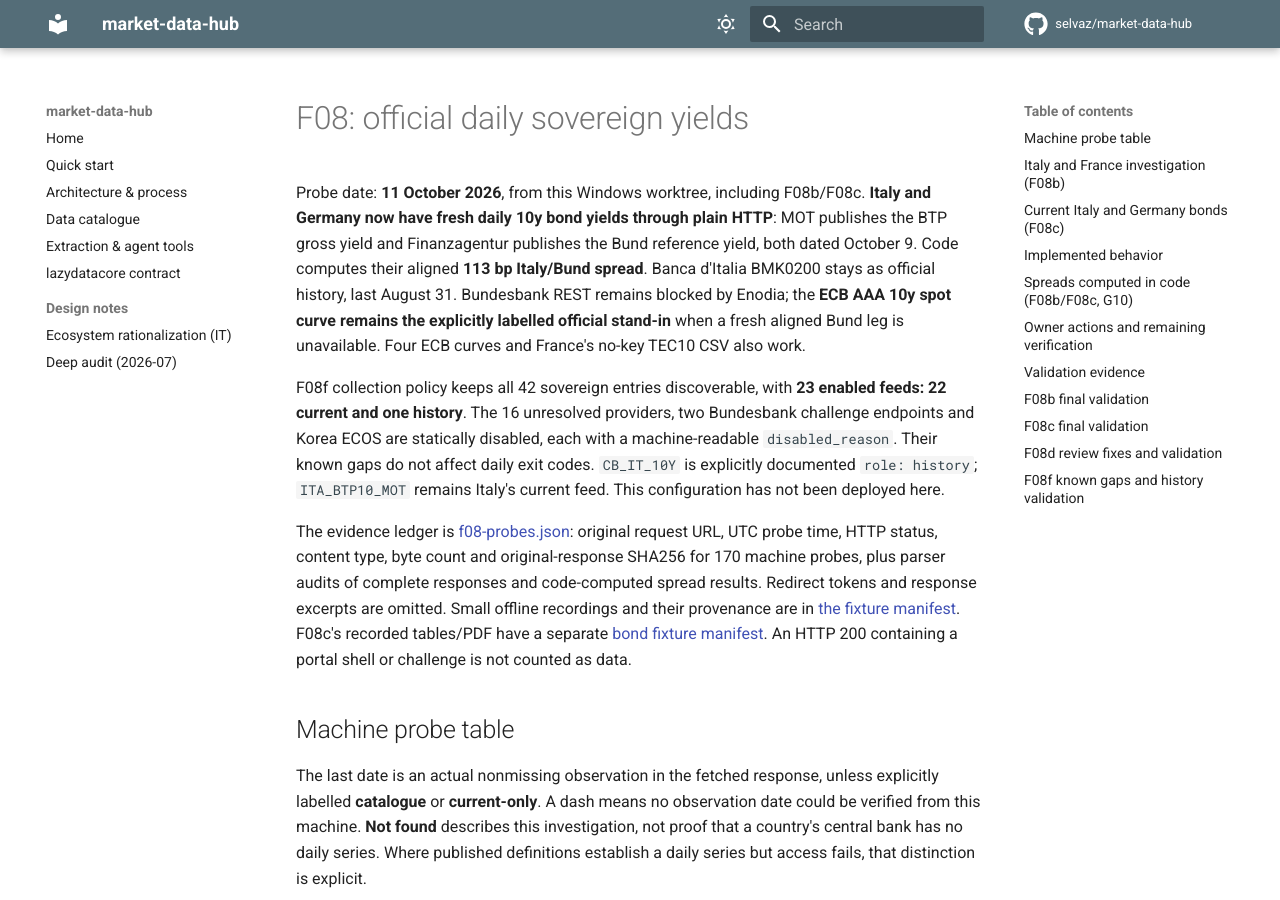
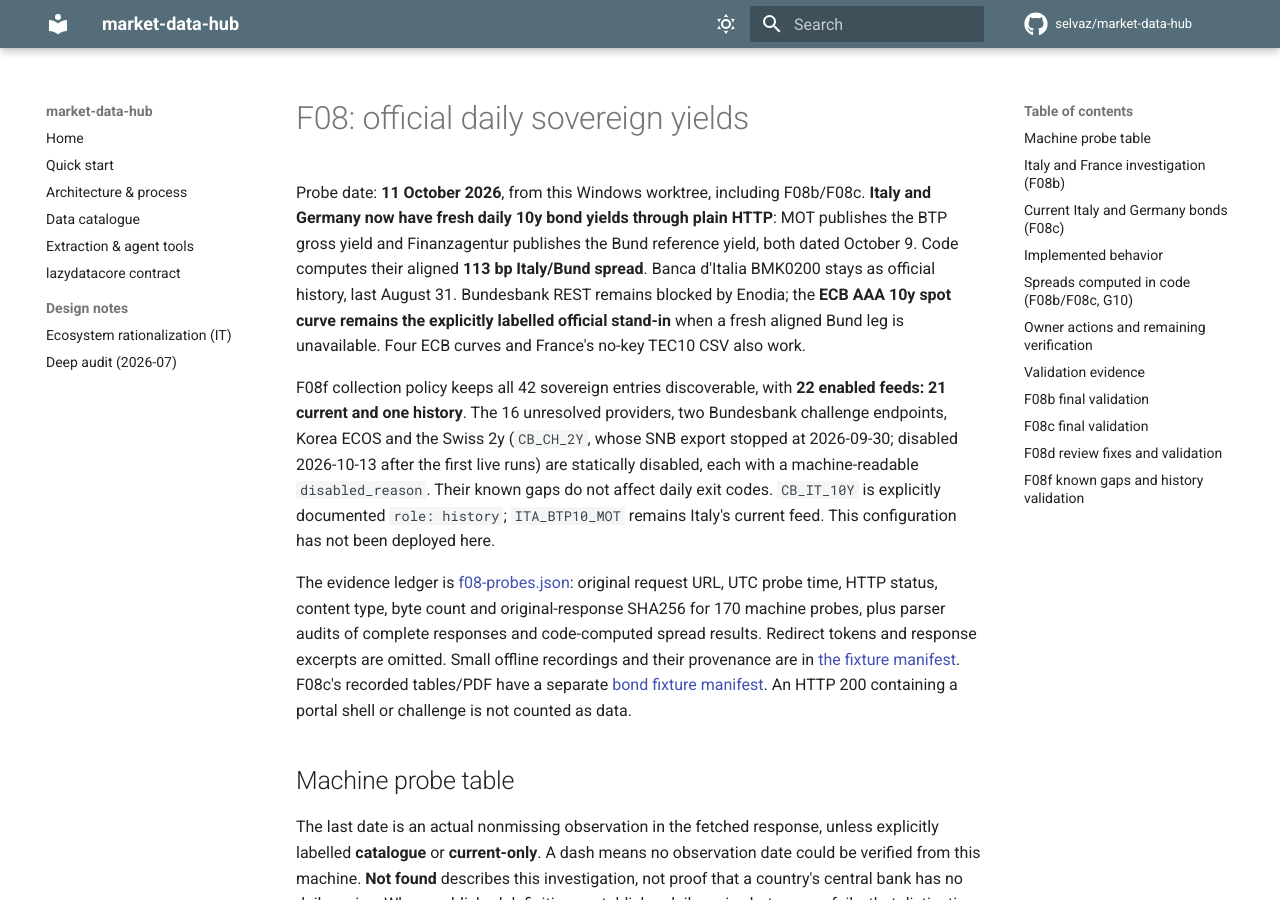
Before and after one commit to selvaz/market-data-hub, an MkDocs documentation site: the page built from docs/f08-sovereign-yields.md, in a window 1280 px wide and 900 px high. Built offline with MkDocs 1.6.1 and Material for MkDocs 9.7.7, drawn with Linux system fonts in a browser that asks for light colours; comment, search, counter and statistics services are not loaded.

Commit message:
docs: F08 feed totals after disabling CB_CH_2Y (22 enabled: 21 current + 1 history)
Co-Authored-By: Claude Opus 5.5 <noreply@anthropic.com>

```diff
--- a/docs/f08-sovereign-yields.md
+++ b/docs/f08-sovereign-yields.md
@@ -9,9 +9,11 @@ Bundesbank REST remains blocked by Enodia; the **ECB AAA 10y spot curve remains
 the explicitly labelled official stand-in** when a fresh aligned Bund leg is
 unavailable. Four ECB curves and France's no-key TEC10 CSV also work.
 
-F08f collection policy keeps all 42 sovereign entries discoverable, with **23
-enabled feeds: 22 current and one history**. The 16 unresolved providers, two
-Bundesbank challenge endpoints and Korea ECOS are statically disabled, each with
+F08f collection policy keeps all 42 sovereign entries discoverable, with **22
+enabled feeds: 21 current and one history**. The 16 unresolved providers, two
+Bundesbank challenge endpoints, Korea ECOS and the Swiss 2y (`CB_CH_2Y`, whose
+SNB export stopped at 2026-09-30; disabled 2026-10-13 after the first live
+runs) are statically disabled, each with
 a machine-readable `disabled_reason`. Their known gaps do not affect daily exit
 codes. `CB_IT_10Y` is explicitly documented `role: history`; `ITA_BTP10_MOT`
 remains Italy's current feed. This configuration has not been deployed here.
```
